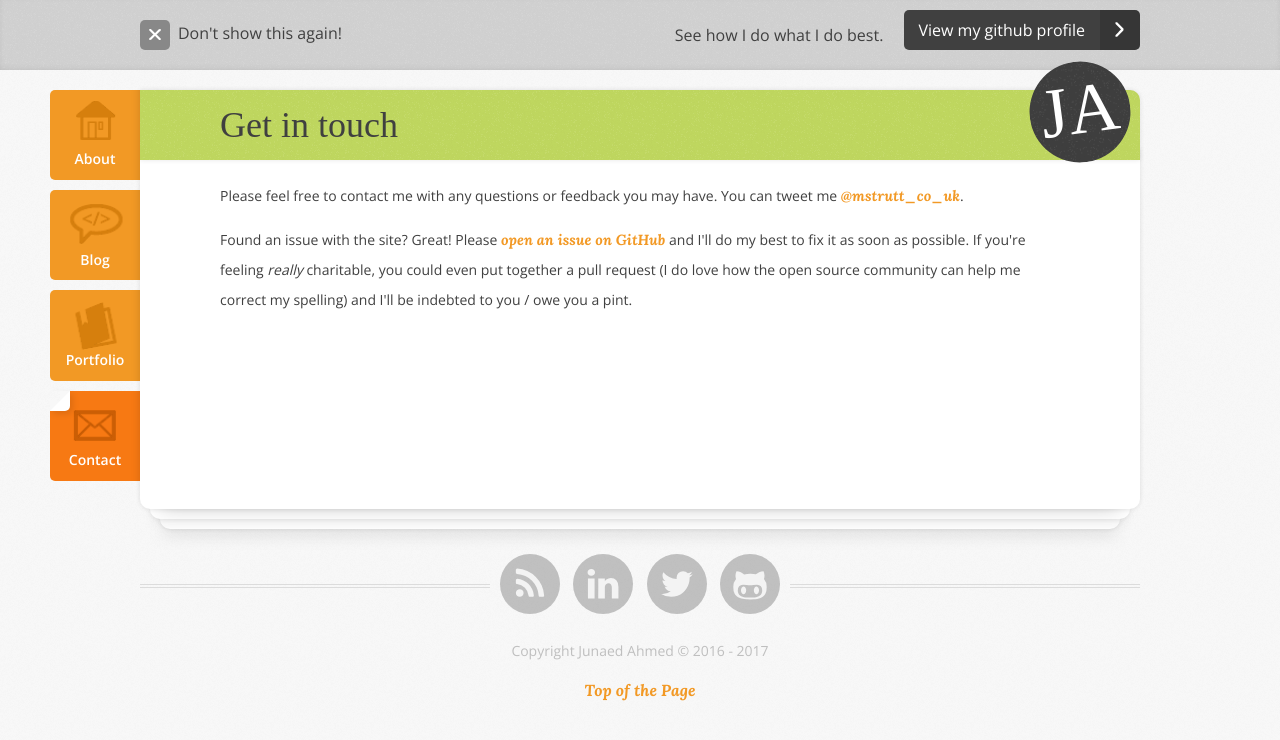
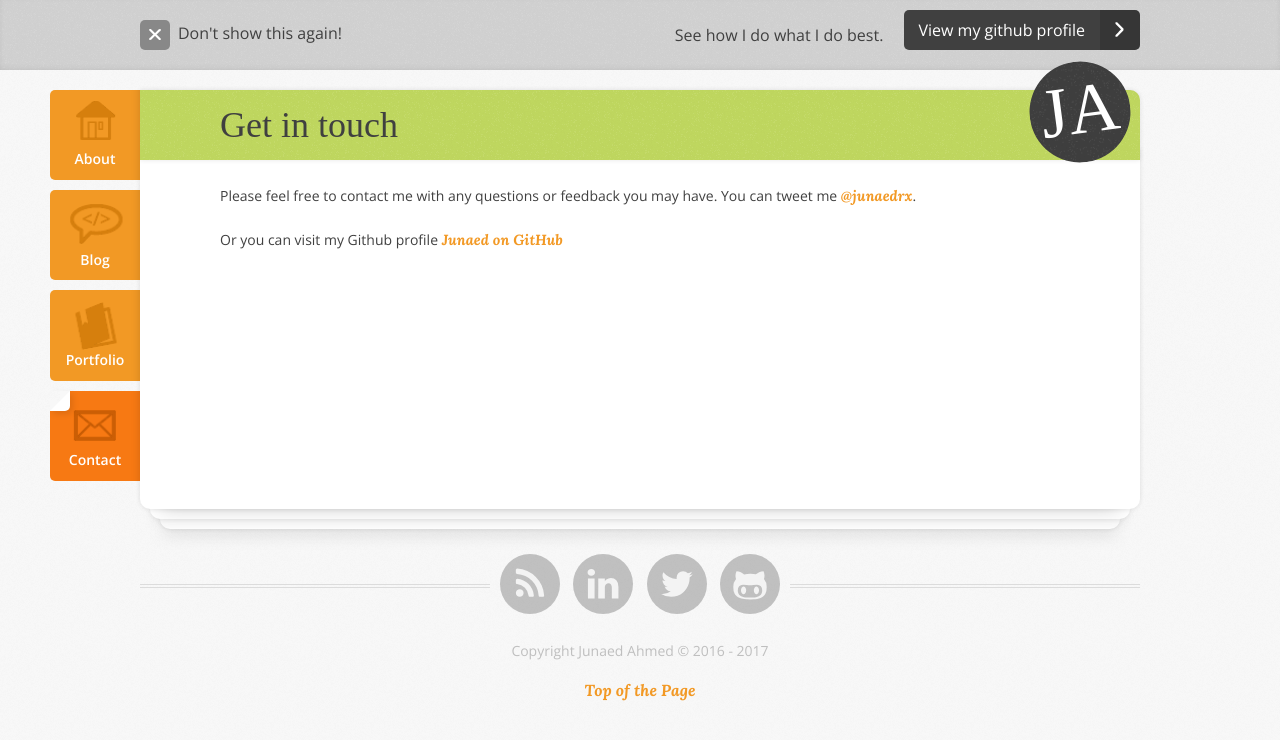
Before and after one commit to junaedahmed/blog, a Jekyll site: the page built from contact/index.html, in a window 1280 px wide. Shown: the top 740 px of the page. Built offline with Jekyll 4.4.1, drawn with Linux system fonts in a browser that asks for light colours; some web fonts are replaced.

Commit message:
Update index.html

```diff
--- a/contact/index.html
+++ b/contact/index.html
@@ -3,8 +3,12 @@ layout: default
 title: Get in touch
 class: contact
 ---
-<p>Please feel free to contact me with any questions or feedback you may have. You can tweet me <a href="http://twitter.com/mstrutt_co_uk" class="p-contact">@mstrutt_co_uk</a>.</p>
-<p>Found an issue with the site? Great! Please <a href="https://github.com/mstrutt/jekyll-portfolio/issues/new">open an issue on GitHub</a> and I'll do my best to fix it as soon as possible. If you're feeling <em>really</em> charitable, you could even put together a pull request (I do love how the open source community can help me correct my spelling) and I'll be indebted to you / owe you a pint.</p>
+<p>Please feel free to contact me with any questions or feedback you may have. You can tweet me <a href="http://twitter.com/junaedrx" class="p-contact">@junaedrx</a>.</p>
+<p>Or you can visit my Github profile <a href="https://github.com/junaedahmed">Junaed on GitHub</a>
+
+<!--
 
 <h2 id="latest-tweets-heading" class="sub-title">Latest Tweets</h2>
 <ul id="latest-tweets" class="latest-tweets"></ul>
+
+-->
```
